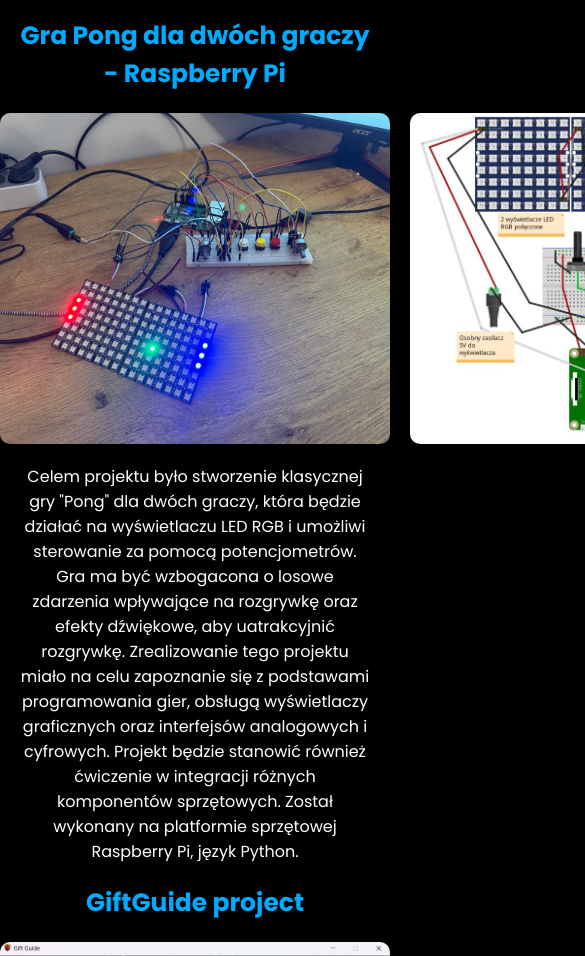
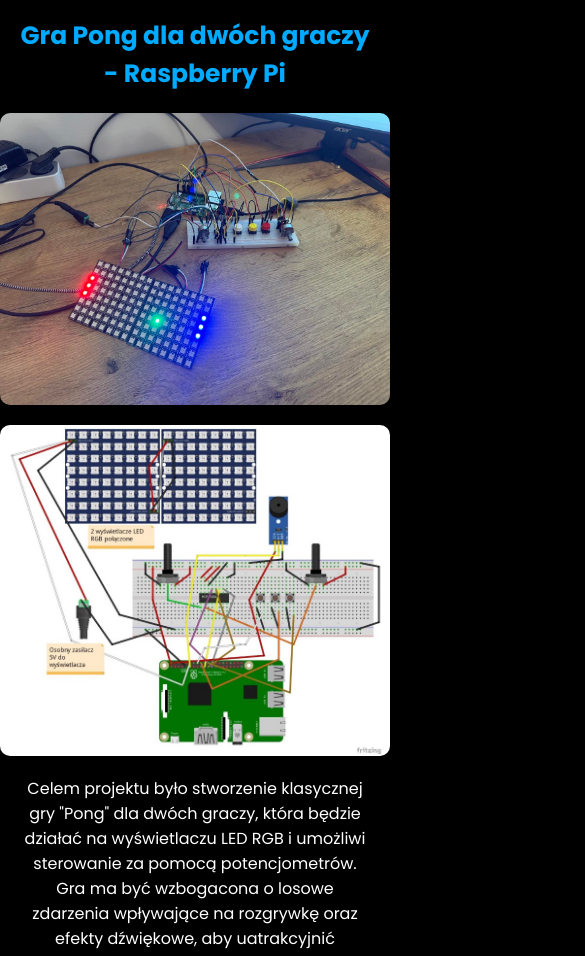
Before and after one commit to bartosz-kozlowski/bk-portfolio, a plain HTML site: page index.html in a window 390 px wide. Shown: the part 3128-4084 px from the top of the page, 585 px wide, since content can reach past the window. Drawn offline with Linux system fonts and the light colour scheme.

Commit message:
Jedna poprawka

```diff
--- a/css/main.css
+++ b/css/main.css
@@ -377,7 +377,7 @@ footer {
 
     .projects .wulkan, .projects .skrypty, .projects .psiw, .projects .friends, .projects .cvrptw,
     .projects .cvrptwO, .projects .aisd, .projects .ask, .projects .others, .projects .clips, .projects .wbudowane,
-    .projects .zbd sub  {
+    .projects .zbd sub, .projects .pong-container  {
         flex-direction: column;
         align-items: center;
         text-align: center;
```
